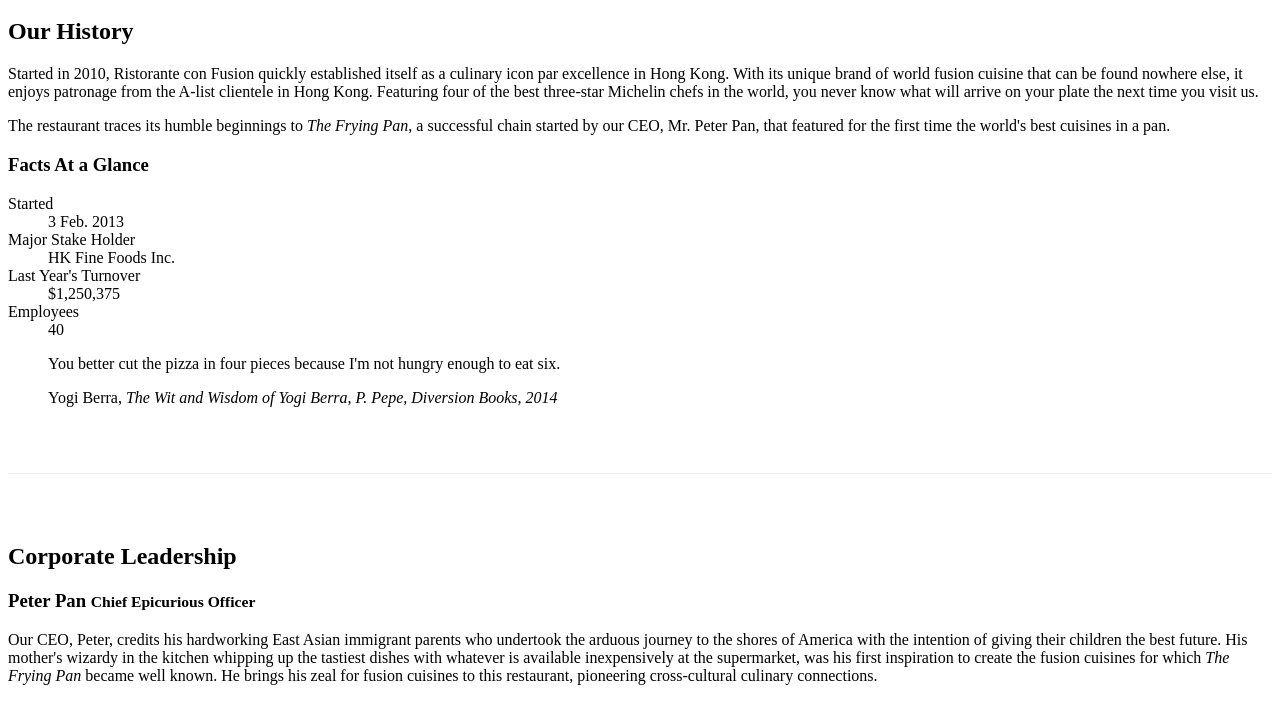
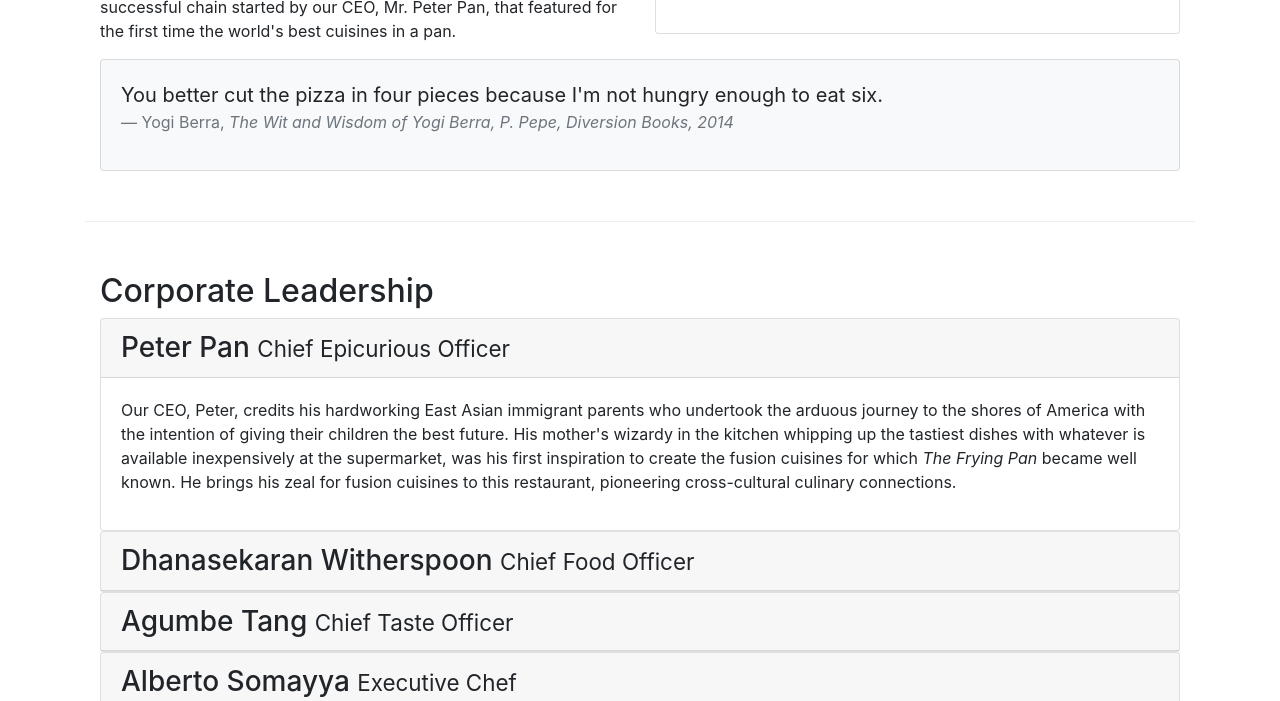
Before and after one commit to kartik-j1999/ConFusion, a website: page aboutus.html in a window 1280 px wide. Shown: the part 750-1451 px from the top of the page. Drawn offline with nearby package versions, Linux system fonts and the light colour scheme.

Commit message:
Update aboutus.html

```diff
--- a/aboutus.html
+++ b/aboutus.html
@@ -6,7 +6,7 @@
     <title>Ristorante Con Fusion: About Us</title>
     <meta charset="utf-8">
     <meta name="viewport" content="width=device-width, initial-scale=1, shrink-to-fit=no">
-<script src="https://kit.fontawesome.com/6e97ac5468.js" crossorigin="anonymous"></script>
+    <link rel="stylesheet" href="https://stackpath.bootstrapcdn.com/bootstrap/4.4.1/css/bootstrap.min.css" integrity="sha384-Vkoo8x4CGsO3+Hhxv8T/Q5PaXtkKtu6ug5TOeNV6gBiFeWPGFN9MuhOf23Q9Ifjh" crossorigin="anonymous">
     <link rel="stylesheet" href="https://cdnjs.cloudflare.com/ajax/libs/bootstrap-social/5.1.1/bootstrap-social.min.css">
     <link rel="stylesheet" href="css/styles.css">
 
@@ -262,8 +262,8 @@
         </div>
     </footer>
 
-        <script src="https://kit.fontawesome.com/f20ea9dea1.js" crossorigin="anonymous"></script>
-        <script src="https://code.jquery.com/jquery-3.4.1.slim.min.js" integrity="sha384-J6qa4849blE2+poT4WnyKhv5vZF5SrPo0iEjwBvKU7imGFAV0wwj1yYfoRSJoZ+n" crossorigin="anonymous"></script>
+<script src="https://kit.fontawesome.com/6e97ac5468.js" crossorigin="anonymous"></script>
+<script src="https://code.jquery.com/jquery-3.4.1.slim.min.js" integrity="sha384-J6qa4849blE2+poT4WnyKhv5vZF5SrPo0iEjwBvKU7imGFAV0wwj1yYfoRSJoZ+n" crossorigin="anonymous"></script>
         <script src="https://cdn.jsdelivr.net/npm/popper.js@1.16.0/dist/umd/popper.min.js" integrity="sha384-Q6E9RHvbIyZFJoft+2mJbHaEWldlvI9IOYy5n3zV9zzTtmI3UksdQRVvoxMfooAo" crossorigin="anonymous"></script>
         <script src="https://stackpath.bootstrapcdn.com/bootstrap/4.4.1/js/bootstrap.min.js" integrity="sha384-wfSDF2E50Y2D1uUdj0O3uMBJnjuUD4Ih7YwaYd1iqfktj0Uod8GCExl3Og8ifwB6" crossorigin="anonymous"></script>
         <script src="js/scripts.js"></script>
```
